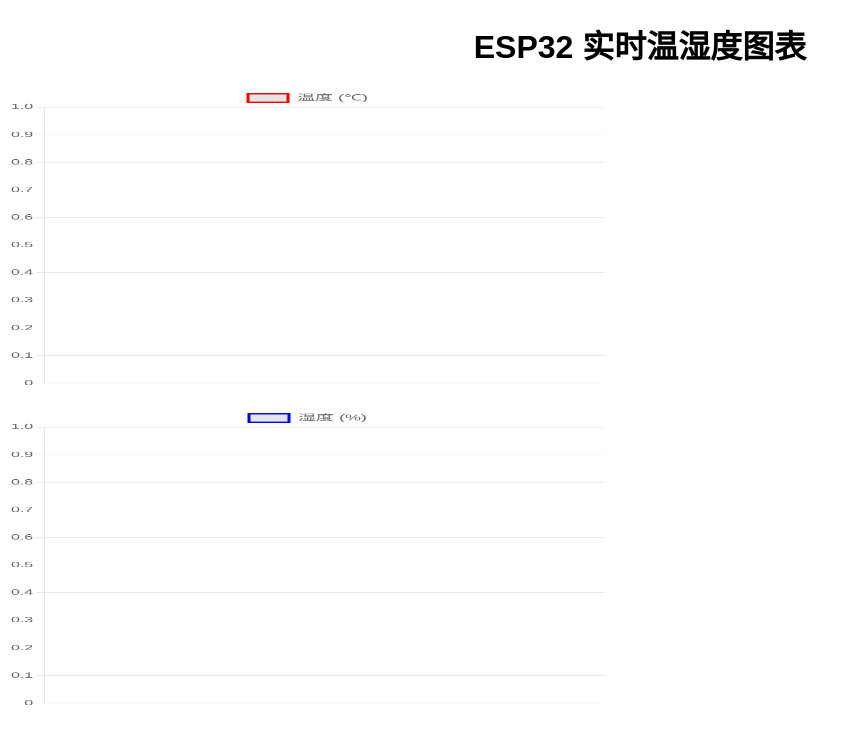
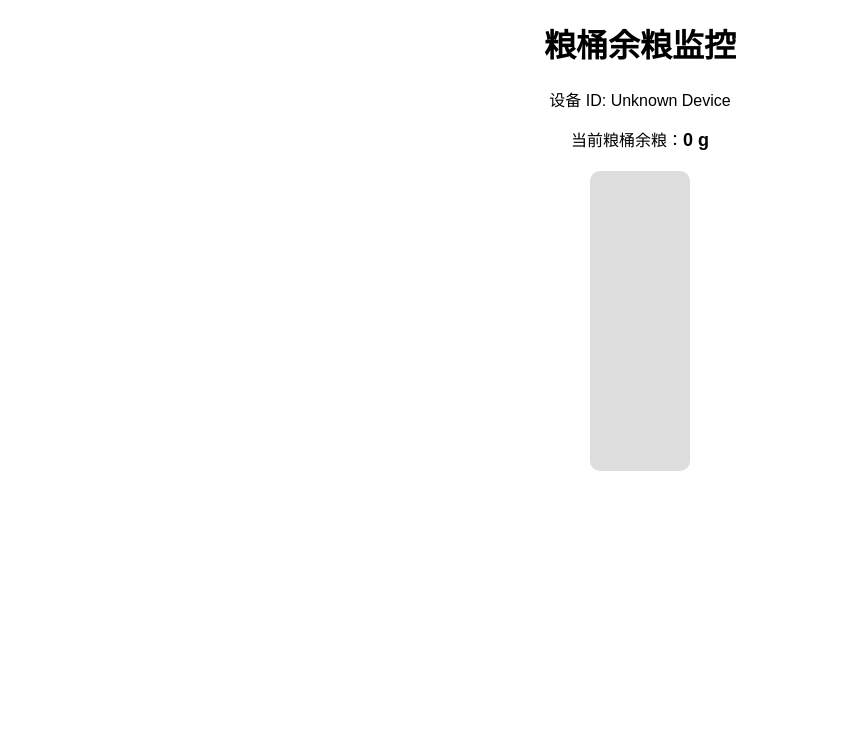
Before and after one commit to oukailin07/pet_server, a Flask app: page / in a window 1280 px wide. Shown: the top 745 px of the page, without its empty margins (0-859 px from the left). Run offline with Flask 3, Linux system fonts and the light colour scheme; data that the repository does not hold is empty.

Commit message:
增加获取和上传桶量重量的接口

```diff
--- a/server.py
+++ b/server.py
@@ -2,19 +2,33 @@
 from datetime import datetime
 
 app = Flask(__name__)
-data_list = []
 
-@app.route('/upload', methods=['POST'])
-def upload():
+# 假设这是粮桶余粮的存储变量
+grain_level = 0.0
+
+# 上传粮桶余粮的接口
+@app.route('/upload_grain_level', methods=['POST'])
+def upload_grain_level():
+    global grain_level
+    # 获取上传的 JSON 数据
     json_data = request.get_json()
-    json_data['timestamp'] = datetime.now().isoformat()
-    data_list.append(json_data)
-    return jsonify({"status": "ok"})
+    # 假设数据格式是 {"grain_level": 25.5}
+    if 'grain_level' not in json_data:
+        return jsonify({"error": "grain_level is required"}), 400
 
-@app.route('/data', methods=['GET'])
-def get_data():
-    return jsonify(data_list[-20:])  # 只返回最近20条
+    try:
+        # 解析并更新粮桶余粮
+        grain_level = float(json_data['grain_level'])
+        return jsonify({"status": "success", "grain_level": grain_level})
+    except ValueError:
+        return jsonify({"error": "Invalid grain level value"}), 400
 
+# 获取粮桶余粮的接口
+@app.route('/get_grain_level', methods=['GET'])
+def get_grain_level():
+    return jsonify({"grain_level": grain_level})
+
+# 主页
 @app.route('/')
 def index():
     return render_template('index.html')
--- a/templates/index.html
+++ b/templates/index.html
@@ -1,128 +1,85 @@
 <!DOCTYPE html>
-<html>
+<html lang="en">
 <head>
   <meta charset="UTF-8">
-  <title>ESP32 实时温湿度监控</title>
-  <script src="https://cdn.jsdelivr.net/npm/chart.js"></script>
+  <meta name="viewport" content="width=device-width, initial-scale=1.0">
+  <title>ESP32 实时粮桶余粮监控</title>
   <style>
     body { font-family: Arial, sans-serif; text-align: center; }
-    canvas { width: 100% !important; max-width: 600px; height: 300px !important; margin-top: 20px; }
+    h1 { margin-top: 20px; }
+
+    /* 样式设置 */
+    #grain_bar {
+      width: 100px;  /* 固定宽度 */
+      height: 300px; /* 固定高度 */
+      background-color: #ddd;
+      margin: 20px auto;
+      border-radius: 10px;
+      position: relative;
+    }
+
+    #grain_level_bar {
+      width: 100%;
+      background-color: #4CAF50;
+      border-radius: 10px;
+      position: absolute;
+      bottom: 0;
+      text-align: center;
+      line-height: 30px;
+      color: white;
+      font-weight: bold;
+      font-size: 18px;
+    }
+
+    #grain_level_text {
+      font-size: 18px;
+      font-weight: bold;
+      margin-top: 10px;
+    }
+
+    #device_id {
+      font-size: 16px;
+      font-weight: normal;
+      margin-top: 5px;
+    }
   </style>
 </head>
 <body>
-  <h1>ESP32 实时温湿度图表</h1>
+  <h1>粮桶余粮监控</h1>
 
-  <!-- 添加这两行canvas标签 -->
-  <canvas id="tempChart"></canvas>
-  <canvas id="humChart"></canvas>
+  <!-- 显示设备 ID 和粮桶余粮的文本和竖直柱形图 -->
+  <p>设备 ID: <span id="device_id">Loading...</span></p>
+  <p>当前粮桶余粮：<span id="grain_level_text">Loading...</span></p>
+
+  <div id="grain_bar">
+    <div id="grain_level_bar">0g</div>
+  </div>
 
   <script>
-    alert("JS 加载成功！");
-
-    const tempCtx = document.getElementById('tempChart').getContext('2d');
-    const humCtx = document.getElementById('humChart').getContext('2d');
-
-    const tempChart = new Chart(tempCtx, {
-      type: 'line',
-      data: {
-        labels: [],
-        datasets: [{
-          label: '温度 (℃)',
-          data: [],
-          borderColor: 'red',
-          fill: false
-        }]
-      },
-      options: {
-        responsive: true,
-        scales: {
-          x: {
-            ticks: {
-              font: {
-                size: 16
-              }
-            }
-          },
-          y: {
-            ticks: {
-              font: {
-                size: 16
-              }
-            }
-          }
-        },
-        plugins: {
-          legend: {
-            labels: {
-              font: {
-                size: 18
-              }
-            }
-          }
-        }
-      }
-    });
-
-    const humChart = new Chart(humCtx, {
-      type: 'line',
-      data: {
-        labels: [],
-        datasets: [{
-          label: '湿度 (%)',
-          data: [],
-          borderColor: 'blue',
-          fill: false
-        }]
-      },
-      options: {
-        responsive: true,
-        scales: {
-          x: {
-            ticks: {
-              font: {
-                size: 16
-              }
-            }
-          },
-          y: {
-            ticks: {
-              font: {
-                size: 16
-              }
-            }
-          }
-        },
-        plugins: {
-          legend: {
-            labels: {
-              font: {
-                size: 18
-              }
-            }
-          }
-        }
-      }
-    });
-
-    async function updateCharts() {
-      const res = await fetch('/data');
+    async function getGrainLevel() {
+      const res = await fetch('/get_grain_level');
       const data = await res.json();
 
-      const timestamps = data.map(d => d.timestamp.slice(11, 19));
-      const temps = data.map(d => d.temp);
-      const hums = data.map(d => d.hum);
+      // 获取设备ID和粮桶余粮
+      const deviceId = data.device_id || 'Unknown Device';
+      const grainLevel = data.grain_level || 0;
+      const totalCapacity = 2000;  // 总容量2000g
 
-      tempChart.data.labels = timestamps;
-      tempChart.data.datasets[0].data = temps;
-      tempChart.update();
+      // 更新设备ID文本显示
+      document.getElementById('device_id').innerText = deviceId;
 
-      humChart.data.labels = timestamps;
-      humChart.data.datasets[0].data = hums;
-      humChart.update();
+      // 更新粮桶余粮文本显示
+      document.getElementById('grain_level_text').innerText = `${grainLevel} g`;
+
+      // 更新竖直柱形图
+      const percentage = (grainLevel / totalCapacity) * 100;  // 计算百分比
+      const grainBar = document.getElementById('grain_level_bar');
+      grainBar.style.height = `${percentage}%`;  // 根据余粮百分比调整高度
+      grainBar.innerText = `${grainLevel} g`;
     }
 
-    updateCharts();
-    setInterval(updateCharts, 5000);
+    getGrainLevel();  // 页面加载时获取一次粮桶余粮
+    setInterval(getGrainLevel, 5000);  // 每5秒刷新一次粮桶余粮
   </script>
 </body>
 </html>
```
